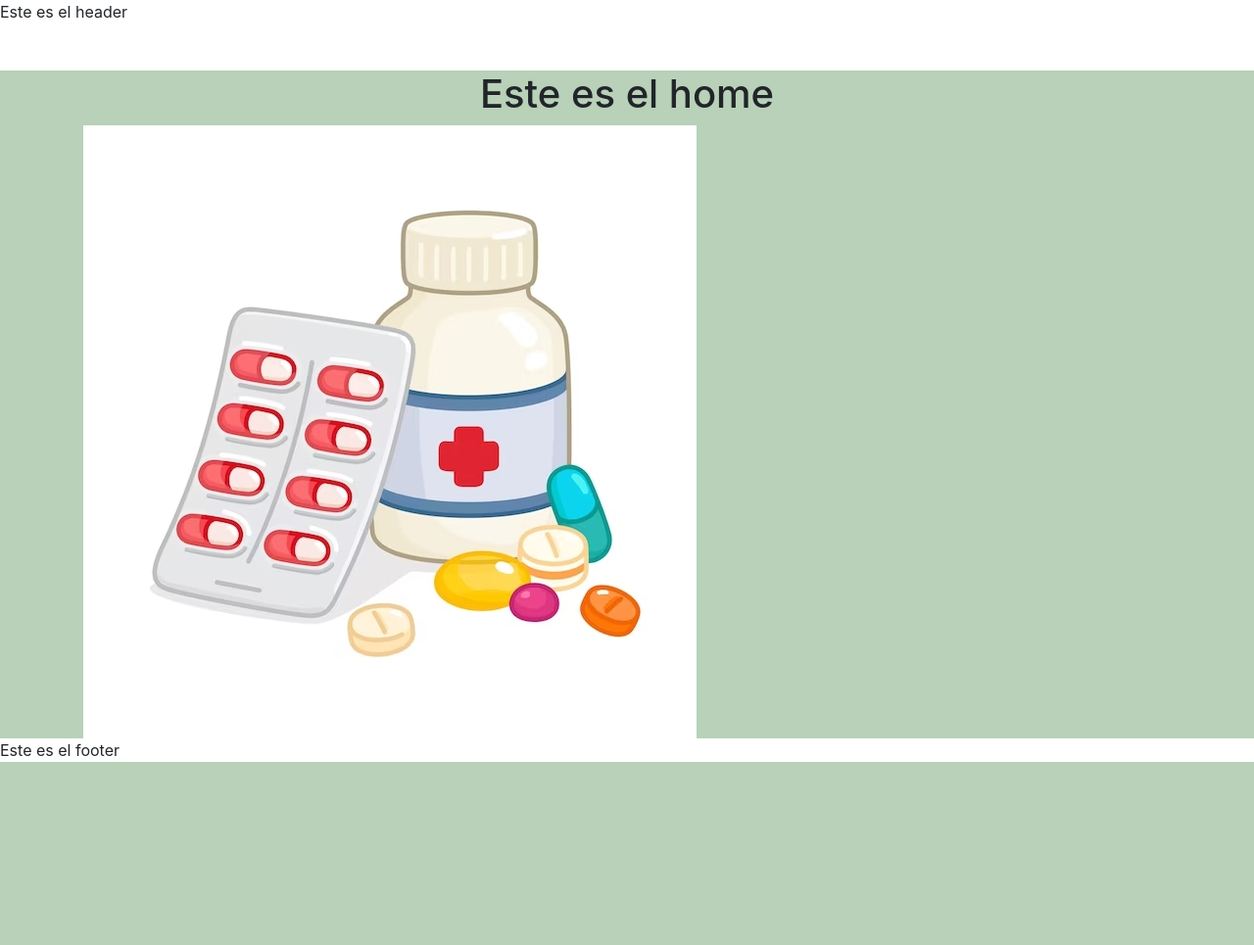
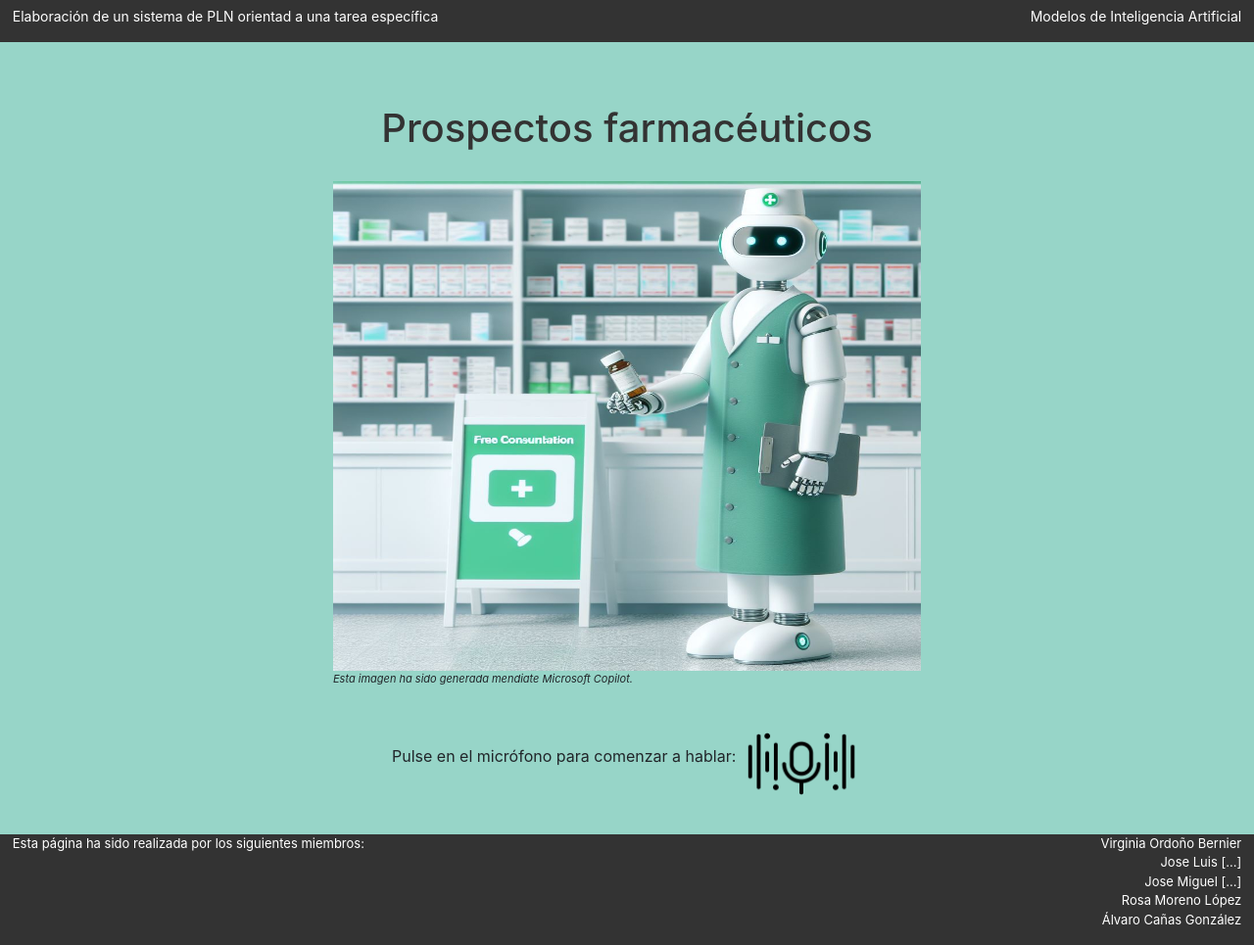
Before and after one commit to viorbe20/medical-leaflet-api-nlp, a Flask app: page / in a window 1280 px wide. Shown: the whole page at 98% size. Before the commit the page ends 778 px from the top, so only its background shows below. Run offline with Flask 3, Linux system fonts and the light colour scheme; parts of the project's set-up code (start-up, migrations or seed data) failed here and were passed over; some libraries are stand-ins or nearby versions.

Commit message:
diseño home y notFound

```diff
--- a/static/style.css
+++ b/static/style.css
@@ -1,3 +1,65 @@
-*{
-    background-color: rgb(184, 209, 184);
+body{
+    background-color: #97d5c8;
 }
+h1{
+    color: #333;
+    margin-bottom: 5%;
+    padding-top: 1%;
+}
+.contentHeader{
+    background-color: #6FFFEC;
+    background-color: #333;
+    color: white;
+    font-size: 14px;
+    padding-top: 0.5%;
+    padding-left: 1%;
+    padding-right: 1%;
+    display: flex;
+    justify-content: space-between;
+}
+.container{
+    display: flex;
+    justify-content: center;
+    padding: 10px;
+    margin-top: 10%;
+}
+.robot-perdido{
+    text-align: center;
+}
+.pie_foto{
+    font-size: 11px;
+    font-style: italic;
+}
+.mic{
+    justify-content: space-around;
+    display: flex;
+    align-items: center;
+    padding-left: 10%;
+    padding-right: 10%;
+}
+.right{
+    margin-left: auto;
+}
+.left{
+    margin-right: auto;
+}
+.aboutUs{
+    display: flex;
+    justify-content: space-between;
+    flex-shrink: 0;
+    background-color: #333;
+    color: white;
+    font-size: 13px;
+    padding: 10px 1;
+    padding-left: 1%;
+    padding-right: 1%;
+    width: 100%;
+}
+.titleFooter{
+    background-color: inherit;
+    display: inline;
+}
+.contentFooter{
+    background-color: inherit;
+    text-align: end;
+}
--- a/templates/base.html
+++ b/templates/base.html
@@ -7,8 +7,26 @@
     <link rel="stylesheet" href="{{ url_for('static', filename='style.css') }}">
 </head>
 <body>
-    {% block header %}Este es el header{% endblock %}
+    {% block header %}
+    <header>
+        <div class="contentHeader">
+            <p>Elaboración de un sistema de PLN orientad a una tarea específica</p>
+            <p>Modelos de Inteligencia Artificial</p>
+        </div>
+    </header>
+    {% endblock %}
     {% block content %}{% endblock %}
-    {% block footer %}Este es el footer{% endblock %}
+    {% block footer %}
+    <footer>
+        <div class="aboutUs">
+            <div class="titleFooter">
+                <p>Esta página ha sido realizada por los siguientes miembros:</p>
+            </div>
+            <div class="contentFooter">
+                <p>Virginia Ordoño Bernier<br>Jose Luis [...]<br>Jose Miguel [...]<br>Rosa Moreno López<br>Álvaro Cañas González</p>
+            </div>
+        </div>
+    </footer>
+    {% endblock %}
 </body>
 </html>
--- a/templates/home.html
+++ b/templates/home.html
@@ -5,13 +5,19 @@
     <div class="container mt-5">
         <div class="row">
             <div class="col-md-12">
-                <h1 class="text-center">Este es el home</h1>
+                <h1 class="text-center">Prospectos farmacéuticos</h1>
                 <!-- Botón "Comenzar a hablar" -->
-                <img src="/static/img/medicamento.jpg" alt="Imagen" id="miImagen" onclick="enviarClick()">
+                <div class="robot_farmaceutico">
+                    <img src="/static/img/robot-farmaceutico1.jpg" width="600" height="500" alt="robot farmacéutico" id="img">
+                    <p class="pie_foto">Esta imagen ha sido generada mendiate Microsoft Copilot.</p>
+                </div>
+                <div class="mic">
+                    <p class="left">Pulse en el micrófono para comenzar a hablar:</p>
+                    <img src="/static/img/mic.png" width="124" height="124" class="right" alt="micrófono" id="miImagen" class="microfono" onclick="enviarClick()">
+                </div>
             </div>
         </div>
     </div>
-
     <script>
         function enviarClick() {
             window.location.href = "/information";
```
Also changed, not shown: templates/notFound.html (+10 -1 lines), static/img/altavoz.png (added), static/img/mic.png (added), static/img/mic2.png (added), static/img/not-found.jpg (added), static/img/robot-farmaceutico.jpg (added), static/img/robot-farmaceutico1.jpg (added).
